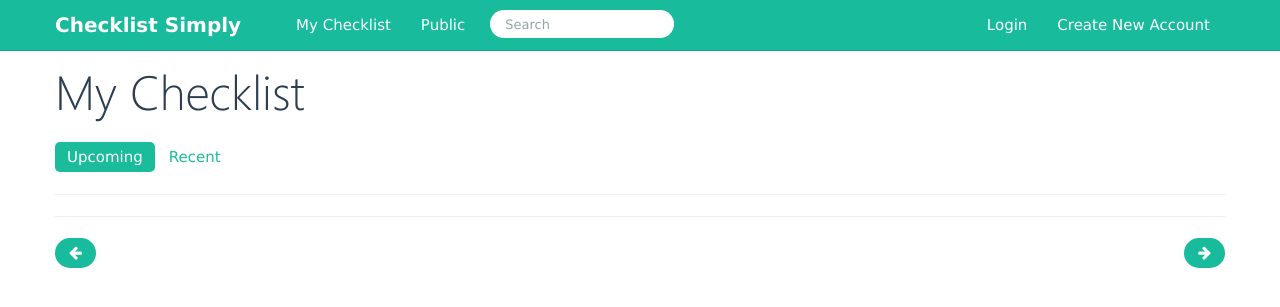
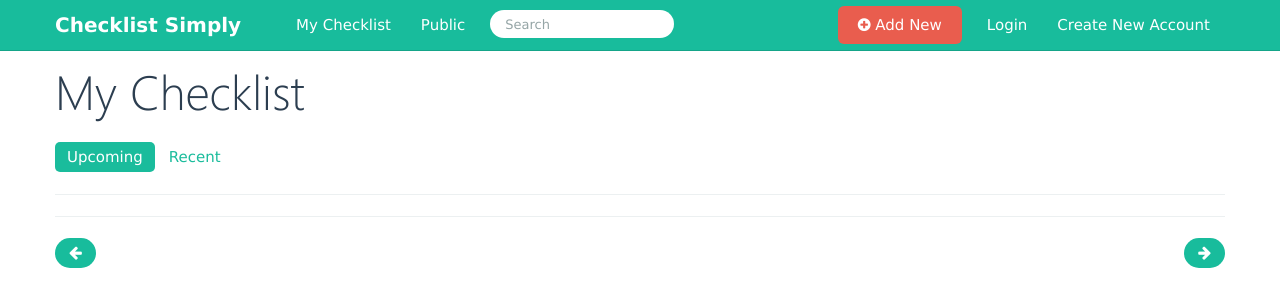
Before and after one commit to harrypotterismyname/django-skeleton, a Django app: template templates/mylist/home.html in a window 1280 px wide. Shown: the top 307 px of the page. Run offline with Django 3.2, Linux system fonts and the light colour scheme; the template is opened without the code that fills it, so the values that code supplies are empty; parts of the project's set-up code (start-up, migrations or seed data) failed here and were passed over; some libraries are stand-ins or nearby versions.

Commit message:
update reqs.txt + add btn NEW

```diff
--- a/templates/base.html
+++ b/templates/base.html
@@ -59,6 +59,9 @@
                         <li><a href="{% url 'userena_signup' %}">{% trans "Create New Account" %}</a></li>
                     </ul>
                 {% endif %}
+                <a href="" class="btn btn-danger pull-right" style="margin-right: 10px;">
+                    <i class="icon-plus-sign"></i> Add New
+                </a>
             </div>
 
         </div>
```
Also changed, not shown: checklist.db (deleted), 1 other file.
